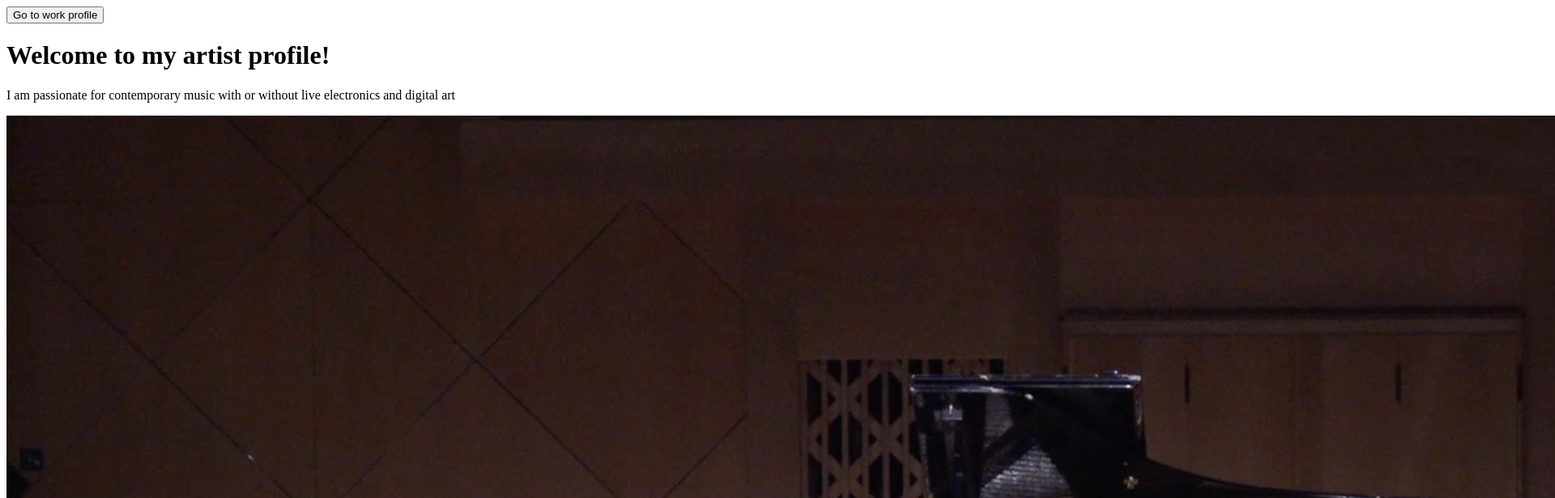
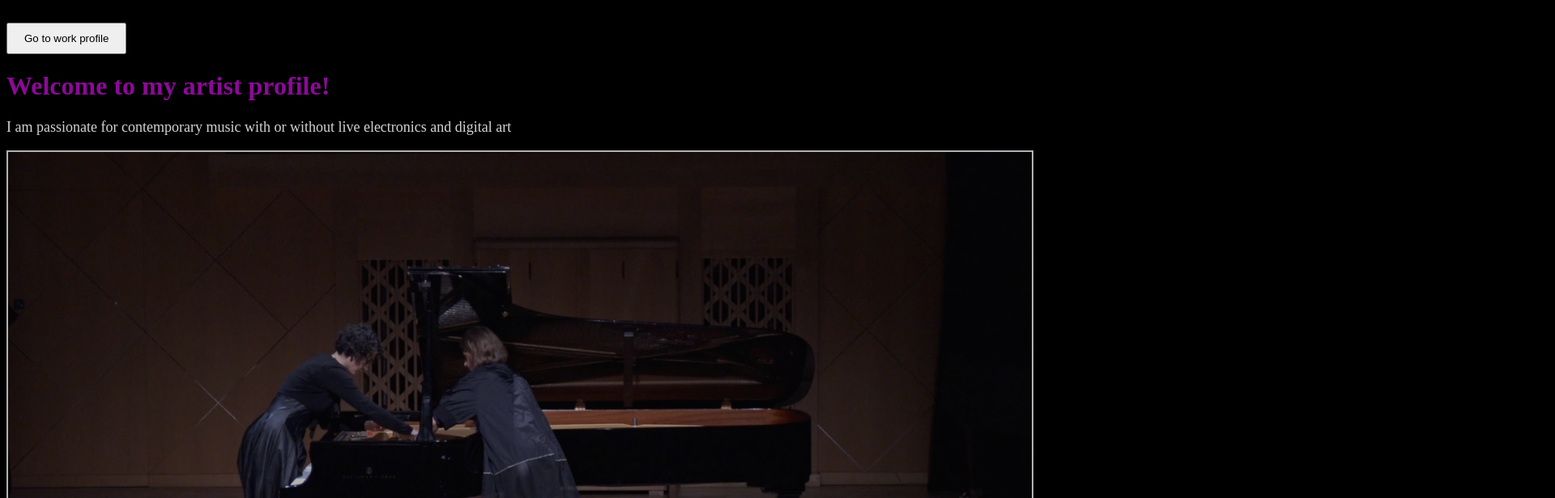
Before and after one commit to jnicolay/website, a plain HTML site: page index.html in a window 1280 px wide. Both pictures are taken after a click on the button "Artist Profile". Shown: the top 616 px of the page at 81% size, 1920 px wide, since content can reach past the window. Drawn offline with Linux system fonts and the light colour scheme.

Commit message:
Update style.css

```diff
--- a/style.css
+++ b/style.css
@@ -14,4 +14,33 @@ body.light-mode p {
 }
 
 body.light-mode img {
-    border: 2px solid b
+    border: 2px solid black;
+    width: 500px;
+}
+
+/* Dark Mode Styles */
+body.dark-mode {
+    background-color: black;
+    color: white;
+}
+
+body.dark-mode h1 {
+    color: rgb(140, 10, 152);
+}
+
+body.dark-mode p {
+    font-size: 18px;
+    color: lightgray;
+}
+
+body.dark-mode img {
+    border: 2px solid white;
+    filter: brightness(0.7);
+    width: 100%;
+}
+
+button {
+    padding: 10px 20px;
+    margin-top: 20px;
+    cursor: pointer;
+}
```
